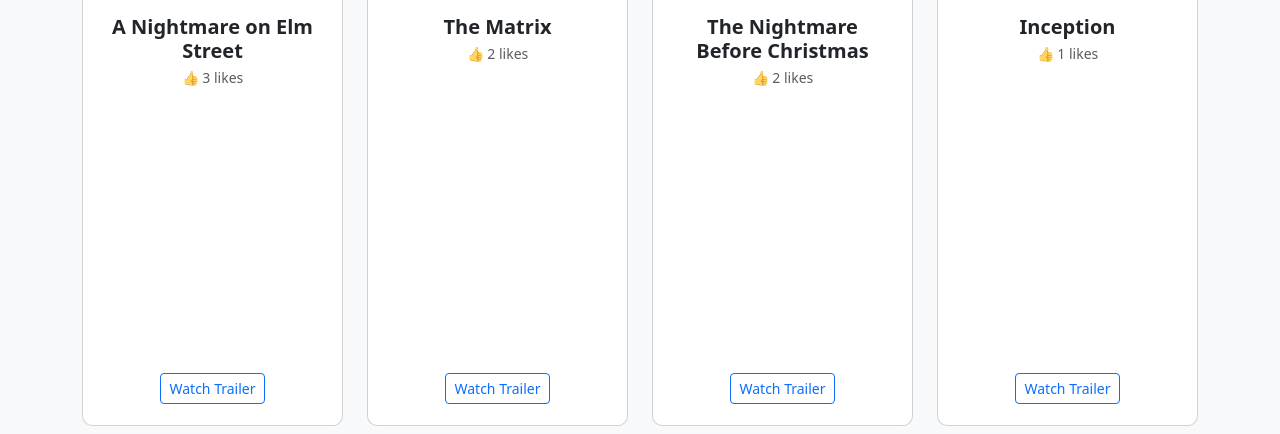
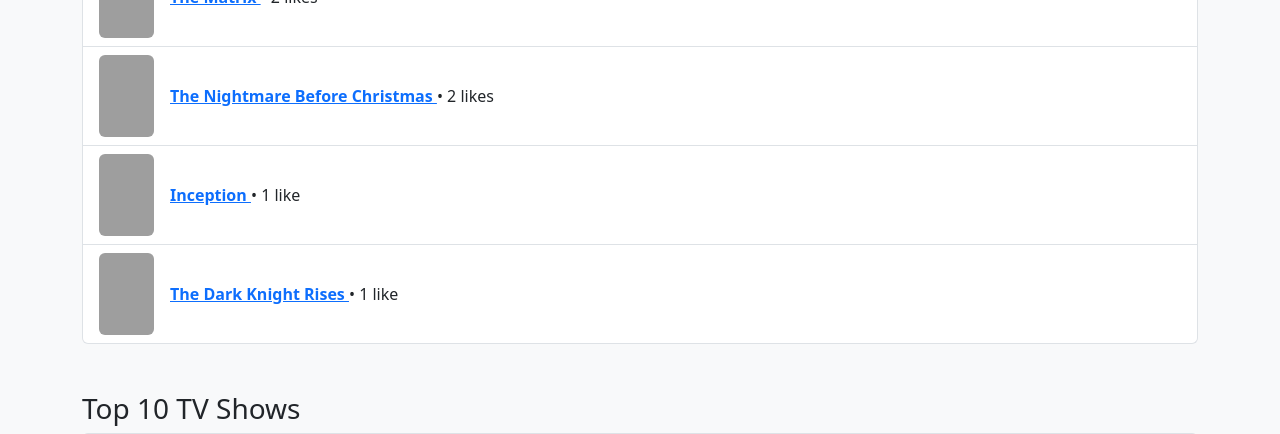
Before and after one commit to JSaumat/finalprojectJoseSaumat, a Django app: page /leaderboard/ in a window 1280 px wide. Shown: the part 370-804 px from the top of the page. Run offline with Django 5.2, Linux system fonts and the light colour scheme; data comes from the database, SQL or seed files in the repository; grey boxes are pictures that could not be loaded.

Commit message:
Fixed a bug with the leaderboard page, and also upgraded the page to show the 10 movies, top 10 tv shows, and a section for all other with not enough votes to be in either 10 top lists. Updated leaderboard.html as necessary, and created new _leaderboard_list.html file.

```diff
--- /dev/null
+++ b/movies/templates/movies/_leaderboard_list.html
@@ -0,0 +1,20 @@
+{% load humanize %}
+
+<ul class="list-group mb-3">
+  {% for m in items %}
+    <li class="list-group-item d-flex align-items-center gap-3">
+
+      {% if m.poster_url %}
+        <img src="{{ m.poster_url }}" width="55" height="82" class="rounded">
+      {% endif %}
+
+      <span class="flex-fill">
+        <a href="{{ m.trailer }}" target="_blank" class="fw-bold">
+          {{ m.title }}
+        </a>
+        • {{ m.like_count|intcomma }} like{{ m.like_count|pluralize }}
+      </span>
+
+    </li>
+  {% endfor %}
+</ul>
--- a/movies/templates/movies/leaderboard.html
+++ b/movies/templates/movies/leaderboard.html
@@ -1,34 +1,22 @@
 {% extends "movies/base.html" %}
+{% load humanize %}
+
 {% block title %}Community Leaderboard{% endblock %}
 
 {% block content %}
-<h1 class="mb-4 text-center">🏆 Community Top 10</h1>
+<h1 class="mb-4">Community Favorites</h1>
 
-{% if movies %}
-  <div class="row row-cols-1 row-cols-sm-2 row-cols-md-3 row-cols-lg-4 g-4">
-    {% for movie in movies %}
-      <div class="col">
-        <div class="card h-100 movie-card">
-          {% if movie.poster_url %}
-            <a href="{{ movie.trailer }}" target="_blank">
-              <img src="{{ movie.poster_url }}"
-                   class="card-img-top mx-auto d-block"
-                   alt="{{ movie.title }}">
-            </a>
-          {% endif %}
-          <div class="card-body text-center d-flex flex-column align-items-center">
-            <h5 class="card-title mb-1">{{ movie.title }}</h5>
-            <p class="text-muted small mb-2">👍 {{ movie.like_count }} likes</p>
-            <a href="{{ movie.trailer }}" target="_blank"
-               class="btn btn-outline-primary btn-sm mt-auto">
-               Watch Trailer
-            </a>
-          </div>
-        </div>
-      </div>
-    {% endfor %}
-  </div>
-{% else %}
-  <p class="text-center">No likes yet. Be the first to vote!</p>
+<!-- Top-10 Movies -->
+<h3 class="mt-4">Top&nbsp;10 Movies</h3>
+{% include "movies/_leaderboard_list.html" with items=top_movies %}
+
+<!-- Top-10 TV Shows -->
+<h3 class="mt-5">Top&nbsp;10 TV Shows</h3>
+{% include "movies/_leaderboard_list.html" with items=top_shows %}
+
+<!-- Other titles that still have likes -->
+{% if others %}
+  <h3 class="mt-5">Other Titles with Likes</h3>
+  {% include "movies/_leaderboard_list.html" with items=others %}
 {% endif %}
 {% endblock %}
--- a/movies/views.py
+++ b/movies/views.py
@@ -327,19 +327,55 @@ def home(request):
 
 # Leaderboard for community votes
 def leaderboard(request):
-    movies = (
+    # helper: annotate each row with like_count
+    liked = (
         Movie.objects
-        .annotate(like_count=Count("votes", filter=Q(votes__value=MovieVote.LIKE)))
+        .annotate(
+            like_count=Count("votes",
+                             filter=Q(votes__value=MovieVote.LIKE))
+        )
         .filter(like_count__gt=0)
-        .order_by("-like_count", "title")[:10]
     )
 
-    # NEW: fetch trailer URLs via TMDB helper (cached)
-    for m in movies:
-        details = get_movie(m.tmdb_id)
-        m.trailer = details["trailer"]
+    # ── Top-10 movies ────────────────────────────────────────────
+    top_movies = (
+        liked.filter(media_type=Movie.MOVIE)
+             .order_by("-like_count", "title")[:10]
+    )
 
-    return render(request, "movies/leaderboard.html", {"movies": movies})
+    # ── Top-10 TV shows ─────────────────────────────────────────
+    top_shows = (
+        liked.filter(media_type=Movie.TV)
+             .order_by("-like_count", "title")[:10]
+    )
+
+    # ── Others (not in either top-10) ───────────────────────────
+    exclude_ids = list(top_movies.values_list("id", flat=True)) + \
+                  list(top_shows.values_list("id", flat=True))
+
+    others = (liked.exclude(id__in=exclude_ids)
+                    .order_by("-like_count", "title"))
+
+    # attach trailer URLs (cached) -------------------------------
+    def add_trailer(obj):
+        details = (
+            get_movie(obj.tmdb_id)
+            if obj.media_type == Movie.MOVIE
+            else get_show(obj.tmdb_id)
+        )
+        obj.trailer = details["trailer"]
+        return obj
+
+    top_movies = [add_trailer(m) for m in top_movies]
+    top_shows  = [add_trailer(s) for s in top_shows]
+    others     = [add_trailer(o) for o in others]
+
+    ctx = {
+        "top_movies": top_movies,
+        "top_shows":  top_shows,
+        "others":     others,
+    }
+    return render(request, "movies/leaderboard.html", ctx)
 
 
 @login_required
```
